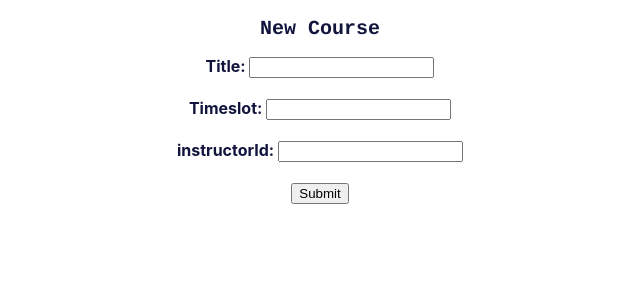
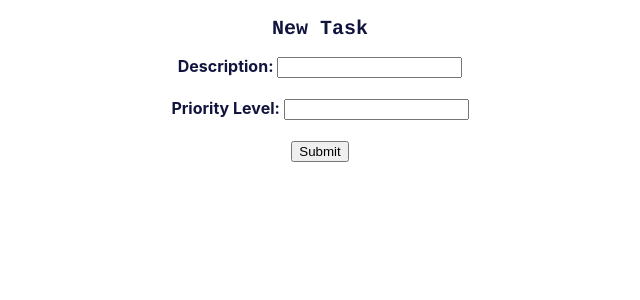
Before and after one commit to HafsaSarker/webdev, a React (Create React App) app in the folder final-frontend-main/: page /newtask in a window 1280 px wide. Shown: the top 300 px of the page, without its empty margins (320-960 px from the left). Built offline with nearby package versions, Linux system fonts and the light colour scheme; the HTML template or start-up script is replaced by a standard one.

Commit message:
NewTaskView-modify

```diff
--- a/final-frontend-main/package.json
+++ b/final-frontend-main/package.json
@@ -12,7 +12,6 @@
     "react-redux": "^8.0.1",
     "react-router": "^5.2.1",
     "react-router-dom": "^5.3.0",
-    "react-scripts": "5.0.1",
     "redux": "^4.2.0",
     "redux-logger": "^3.0.6",
     "redux-thunk": "^2.4.1",
@@ -41,5 +40,8 @@
       "last 1 firefox version",
       "last 1 safari version"
     ]
+  },
+  "devDependencies": {
+    "react-scripts": "^5.0.1"
   }
 }
--- a/final-frontend-main/src/components/views/NewTaskView.js
+++ b/final-frontend-main/src/components/views/NewTaskView.js
@@ -1,44 +1,35 @@
-
-
-
-const NewCourseView = (props) => {
-  const {handleChange, handleSubmit, error } = props;
+const NewTaskView = (props) => {
+  const { handleChange, handleSubmit, error } = props;
 
   return (
     <div className="root">
       <div className="formContainer">
         <div className="formTitle">
-          <h2 style={{fontWeight: 'bold', fontFamily: 'Courier, sans-serif', fontSize: '20px', color: '#11153e'}}>
-            New Course
+          <h2 style={{ fontWeight: 'bold', fontFamily: 'Courier, sans-serif', fontSize: '20px', color: '#11153e' }}>
+            New Task
           </h2>
         </div>
-        <form style={{textAlign: 'center'}} onSubmit={(e) => handleSubmit(e)}>
-          <label style= {{color:'#11153e', fontWeight: 'bold'}}>Title: </label>
-          <input type="text" name="title" onChange ={(e) => handleChange(e)} />
-          <br/>
-          <br/>
+        <form style={{ textAlign: 'center' }} onSubmit={(e) => handleSubmit(e)}>
+          <label style={{ color: '#11153e', fontWeight: 'bold' }}>Description: </label>
+          <input type="text" name="description" onChange={(e) => handleChange(e)} />
+          <br />
+          <br />
 
-          <label style={{color:'#11153e', fontWeight: 'bold'}}>Timeslot: </label>
-          <input type="text" name="timeslot" onChange={(e) => handleChange(e)} />
-          <br/>
-          <br/>
-
-          <label style={{color:'#11153e', fontWeight: 'bold'}}>instructorId: </label>
-          <input type="text" name="instructorId" onChange={(e) => handleChange(e)} />
-          <br/>
-          <br/>
+          <label style={{ color: '#11153e', fontWeight: 'bold' }}>Priority Level: </label>
+          <input type="text" name="priorityLevel" onChange={(e) => handleChange(e)} />
+          <br />
+          <br />
 
           <button type="submit">
             Submit
           </button>
-          <br/>
-          <br/>
+          <br />
+          <br />
         </form>
-        {error!=="" && <p>{error}</p>}
-        </div>
+        {error !== "" && <p>{error}</p>}
       </div>
-
+    </div>
   )
 }
 
-export default NewCourseView;
+export default NewTaskView;
```
Also changed, not shown: 1 other file (tests, documents, lock files or other folders).
